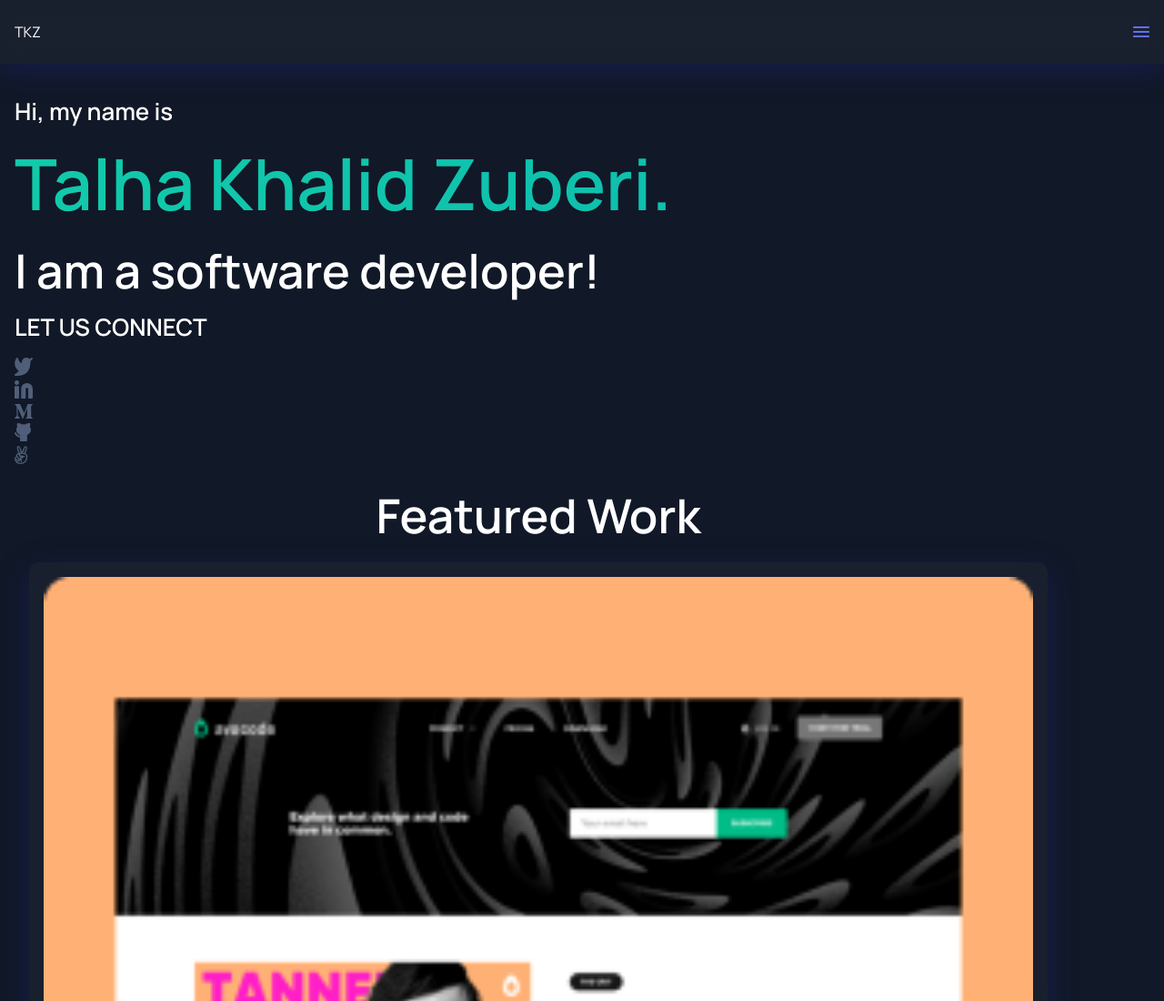
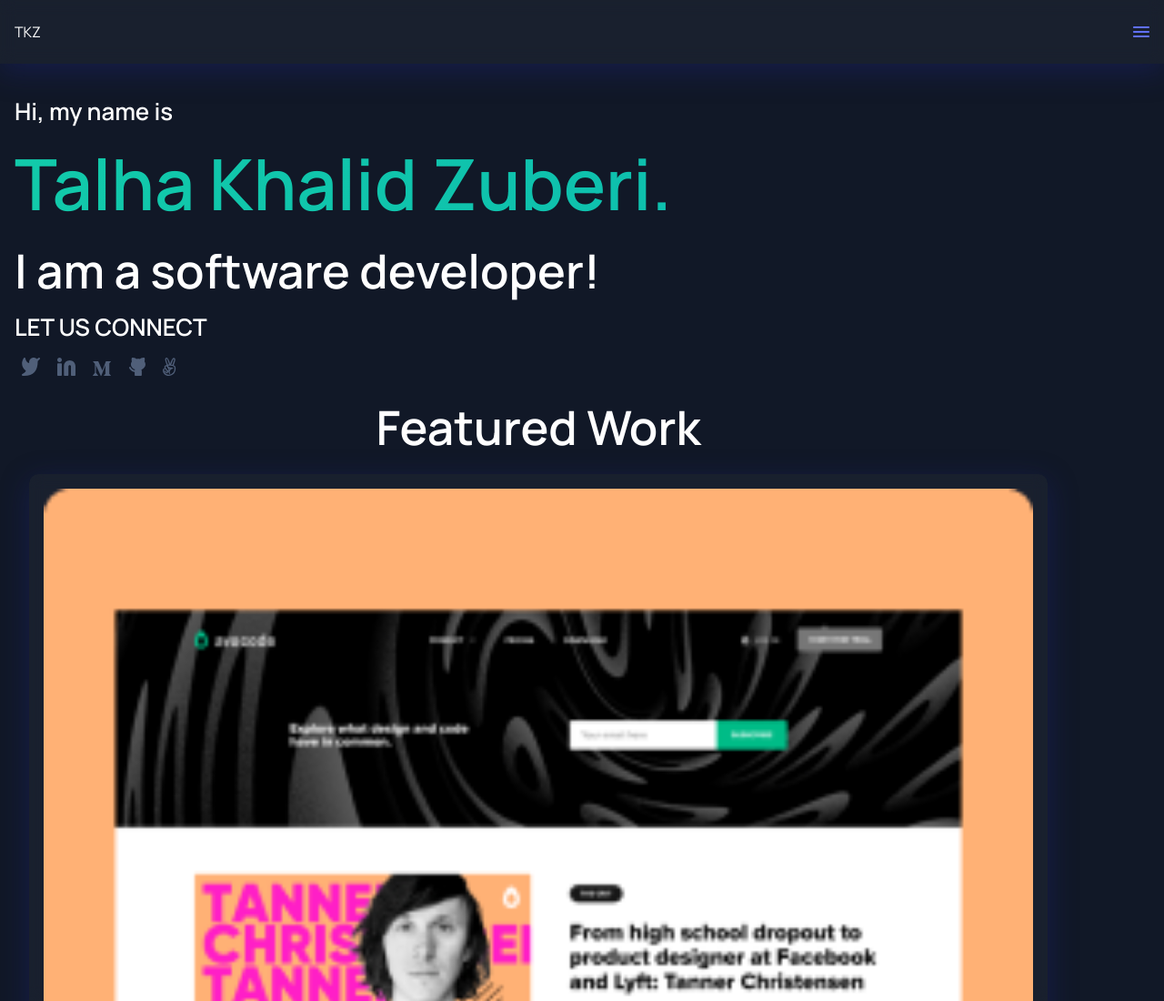
Before and after one commit to tkz96/Portfolio-v2, a plain HTML site: page index.html in a window 1280 px wide. Shown: the top 1100 px of the page at 91% size. Drawn offline with Linux system fonts and the light colour scheme.

Commit message:
Fix social icons

```diff
--- a/styles.css
+++ b/styles.css
@@ -219,6 +219,11 @@ button:active {
     margin: 1rem 0;
 }
 
+.social-icons li {
+    display: inline-block;
+    margin: 0 0.5rem;
+}
+
 .tags {
     width: 100%;
     display: flex;
```
